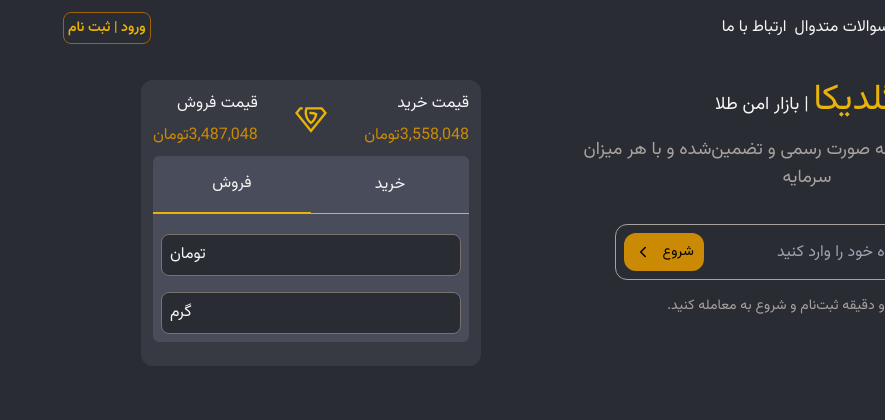
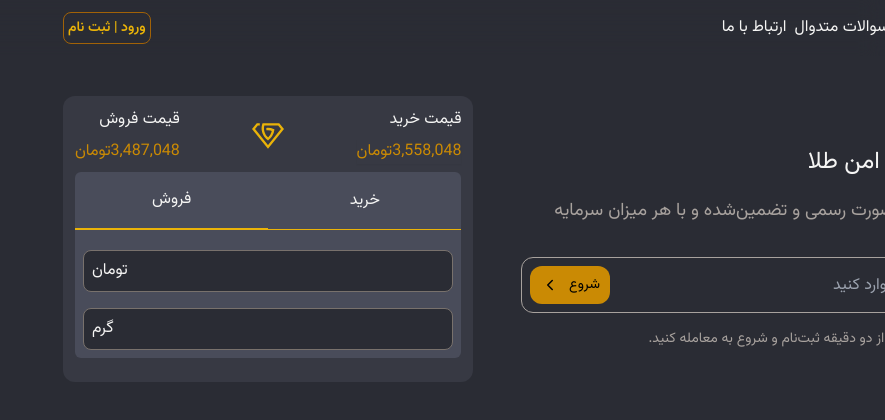
Before and after one commit to matinsekhavat/goldika-clone, a Next.js app: page / in a window 1280 px wide. Shown: the top 420 px of the page, without its empty margins (395-1280 px from the left). Built offline with nearby package versions, Linux system fonts and the light colour scheme.

Commit message:
make hero content text  optimize for desktop media querires

```diff
--- a/src/app/page.tsx
+++ b/src/app/page.tsx
@@ -3,23 +3,25 @@
 
 function HomePage() {
   return (
-    <div className="my-20 container-fluid">
+    <div className="my-24 container-fluid">
       {/* Hero Section */}
 
-      <div className="grid grid-cols-1 gap-y-4 min-[880px]:grid-cols-2">
+      <div className="grid grid-cols-1 gap-y-4 gap-x-12 min-[880px]:grid-cols-[1.3fr_1fr] min-[880px]:items-end">
         {/* content */}
         <div>
-          <div className="text-center space-y-4">
-            <h1 className="text-lg">
-              <span className="text-4xl text-yellow-500">گلدیکا</span> | بازار
-              امن طلا
+          <div className="text-center space-y-4 md:text-right">
+            <h1 className="text-lg md:text-2xl">
+              <span className="text-4xl text-yellow-500 md:font-bold md:text-5xl">
+                گلدیکا
+              </span>{" "}
+              | بازار امن طلا
             </h1>
             <p className="text-stone-400 text-lg">
               خرید طلای آب شده به صورت رسمی و تضمین‌شده و با هر میزان سرمایه
             </p>
           </div>
           {/* Phone number */}
-          <div className=" my-8 text-center space-y-4 max-w-96 mx-auto">
+          <div className=" my-8 text-center space-y-4 max-w-96 mx-auto md:mx-0 md:max-w-none ">
             <PhoneNumberInput />
             <p className="text-stone-400 text-[14px]">
               در کمتر از دو دقیقه ثبت‌نام و شروع به معامله کنید.
@@ -28,7 +30,7 @@
         </div>
 
         {/* Live Box */}
-        <div className="max-w-[340px] w-full mx-auto">
+        <div className="max-w-[340px] md:max-w-[431px] w-full mx-auto ">
           <BoxCalculator />
         </div>
       </div>
```
